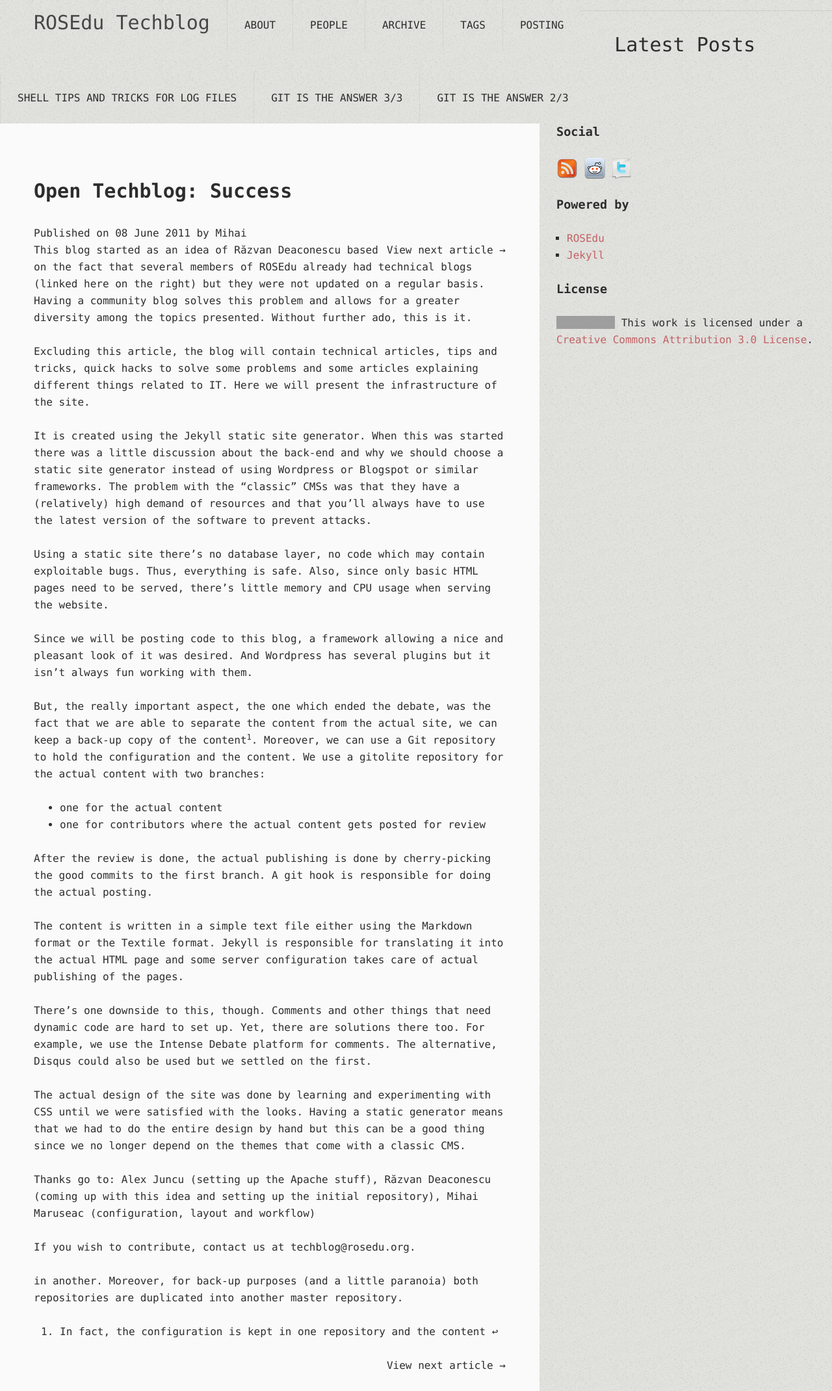
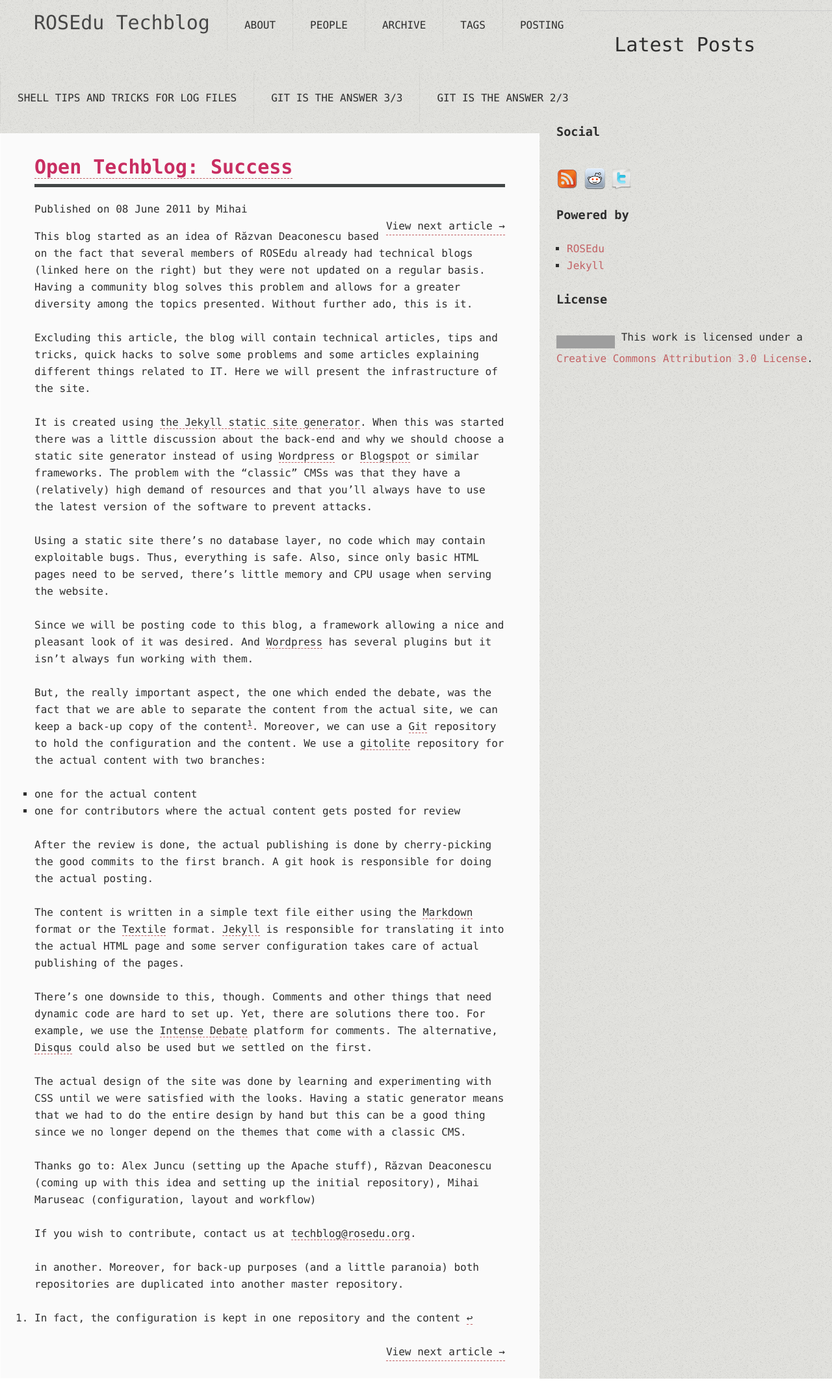
Before and after one commit to rosedu/techblog, a Jekyll site: the page built from _posts/2011-06-08-intro.markdown, in a window 1280 px wide. Shown: the whole page at 65% size. Built offline with Jekyll 4.4.1, drawn with Linux system fonts in a browser that asks for light colours; some web fonts are replaced; comment, search, counter and statistics services are not loaded; grey boxes are pictures that could not be loaded.

Commit message:
Applyed bootstrap theme to posts

```diff
--- a/_includes/post_title.html
+++ b/_includes/post_title.html
@@ -7,14 +7,19 @@
 Post variable here will magically refer to the page currently displayed.
 Home variable is true when we are on the homepage.
 {% endcomment %}
-
-<h2 class="clear">
-  {% if home %}
+<header>
+    <div class="unit-head">
+        <div class="unit-inner unit-head-inner">
+            <h1 class="h2 entry-title"> {% if home %}
                 <a class="post_title" href="{{ post.url }}" title="{{ post.title }}">{{ post.title }}</a>
                 {% else %}
                 <a class="post_title" href="/" title="Return home">{{ post.title }}</a>
-  {% endif %}
-</h2>
+                {% endif %}</h1>
+        </div>
+        <!-- unit-inner -->
+    </div>
+    <!-- unit-head -->
+</header>
 <span class="date"
       title="{{ post.date | date_to_xmlschema }}">
   <span class="published">Published on </span>
--- a/_layouts/default.html
+++ b/_layouts/default.html
@@ -22,7 +22,7 @@
     <title>ROSEdu Techblog</title>
     {% endif %}
     <link rel="stylesheet" href="/css/style.css" type="text/css" charset="utf-8">
-    <!--<link rel="stylesheet" href="/css/rosedu_links.css" type="text/css" charset="utf-8">-->
+    <link rel="stylesheet" href="/css/rosedu_links.css" type="text/css" charset="utf-8">
     <!--<link rel="stylesheet" href="/css/syntax.css" type="text/css" charset="utf-8">-->
     <script type="text/javascript">
         var _gaq = _gaq || [];
@@ -51,17 +51,14 @@
         <!-- unit-head -->
     </header>
     <div class="body" role="main">
-        <div class="unit-body">
-            <div class="unit-inner unit-body-inner">
-                <div class="entry-content">
+        <!--<div class="unit-body">-->
+            <!--<div class="unit-inner unit-body-inner">-->
+                <!--<div class="entry-content">-->
                     {{ content }}
-                </div>
-            </div>
-            <!-- unit-inner -->
-        </div>
-        <!-- unit-body -->
+                <!--</div>-->
+            <!--</div>&lt;!&ndash; unit-inner &ndash;&gt;-->
+        <!--</div>&lt;!&ndash; unit-body &ndash;&gt;-->
     </div>
-    <!-- body -->
     <footer class="the-footer">
         <div class="unit-foot">
             <div class="unit-inner unit-foot-inner">
--- a/_layouts/post.html
+++ b/_layouts/post.html
@@ -14,10 +14,23 @@
 {% assign post = page %}
 {% assign home = false %}
 
-<div class="entry-content">
-  {% include post_title.html %}
-  {% include nav.html %}
-  {{ content }}
-  {% include nav.html %}
+<div class="unit-body">
+    <div class="unit-inner unit-body-inner">
+        <div class="entry-content">
+            <article class="unit-article layout-post">
+                <div class="unit-inner unit-article-inner">
+                    <div class="content">
+                        <div class="bd">
+                            {% include post_title.html %}
+                            {% include nav.html %}
+                            {{ content }}
+                            {% include nav.html %}
+                        </div>
+                    </div>
+                </div>
+            </article>
+        </div>
+    </div>
 </div>
+
 {% include post_comment.html %}
--- a/css/rosedu_links.css
+++ b/css/rosedu_links.css
@@ -1,4 +1,4 @@
-a:link, a:visited {
+al:link, a:visited {
 	color: #5db704;
 	text-decoration: none;
 }
--- a/css/style.css
+++ b/css/style.css
@@ -457,7 +457,7 @@
 ol,
 dl,
 img {
-  margin-top: 0;
+  margin-top: 1em;
   margin-bottom: 1.625em;
 }
 small,
@@ -558,6 +558,7 @@
   background-color: #e2e2de;
 }
 .body .unit-body {
+
   background-color: #fafafa;
 }
 /* LINK */
@@ -914,7 +915,8 @@
   padding-bottom: 26px;
 }
 .body .unit-body {
-  border-top: 1px solid rgba(255, 255, 255, 0.6);
+  margin-top: 15px;
+  border: 1px solid rgba(255, 255, 255, 0.6);
   padding: 26px;
 }
 .the-footer {
@@ -1066,16 +1068,12 @@
     top: auto;
   }
   .body {
-    border-left: 1px solid rgba(0, 0, 0, 0.2);
-    -webkit-box-shadow: #ffffff 0px 0px 2px;
-    -moz-box-shadow: #ffffff 0px 0px 2px;
-    -o-box-shadow: #ffffff 0px 0px 2px;
     float: left;
     width: 81%;
     margin-right: -450px;
   }
   .body .unit-body {
-    border-right: 1px solid rgba(0, 0, 0, 0.2);
+    border: 1px solid rgba(0, 0, 0, 0.2);
     -webkit-box-shadow: #ffffff 0px 0px 2px;
     -moz-box-shadow: #ffffff 0px 0px 2px;
     -o-box-shadow: #ffffff 0px 0px 2px;
```
Also changed, not shown: index.html (+17 -7 lines). Lines whose indentation alone changed are shown as unchanged.
